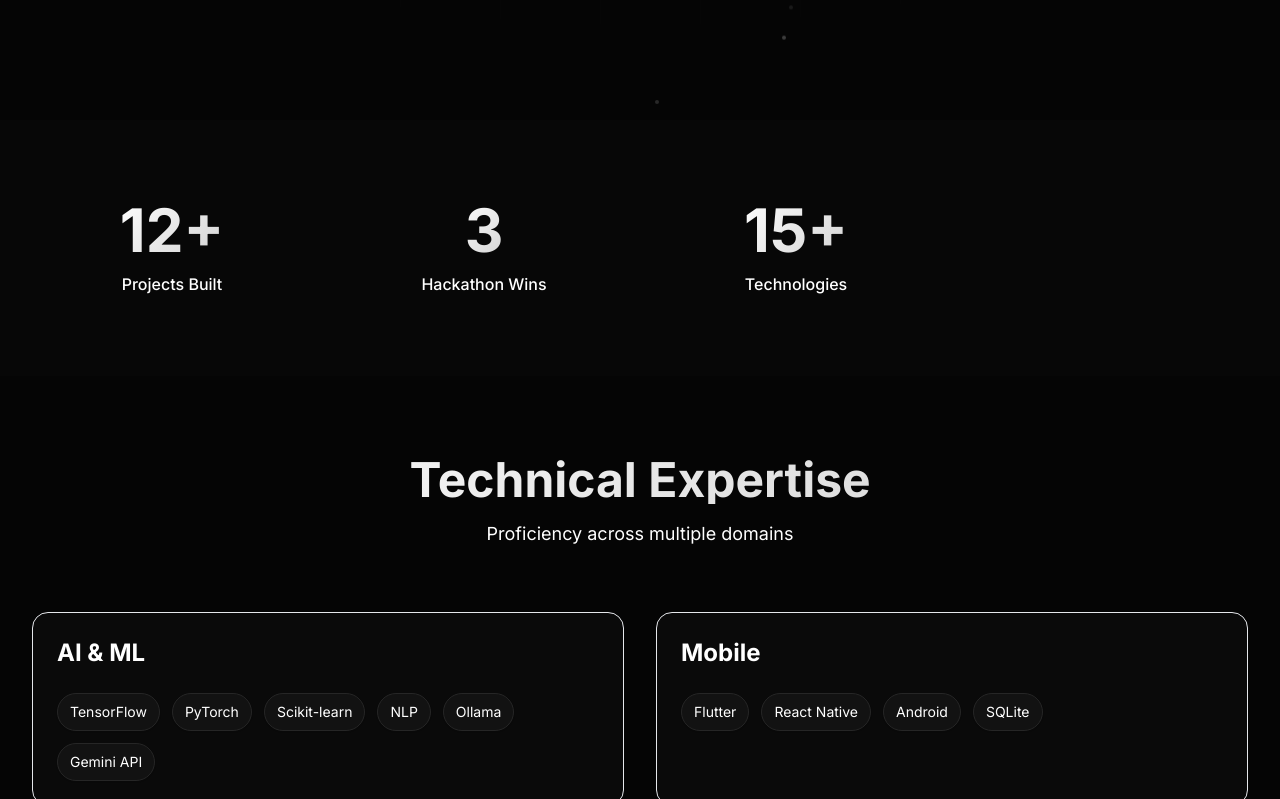
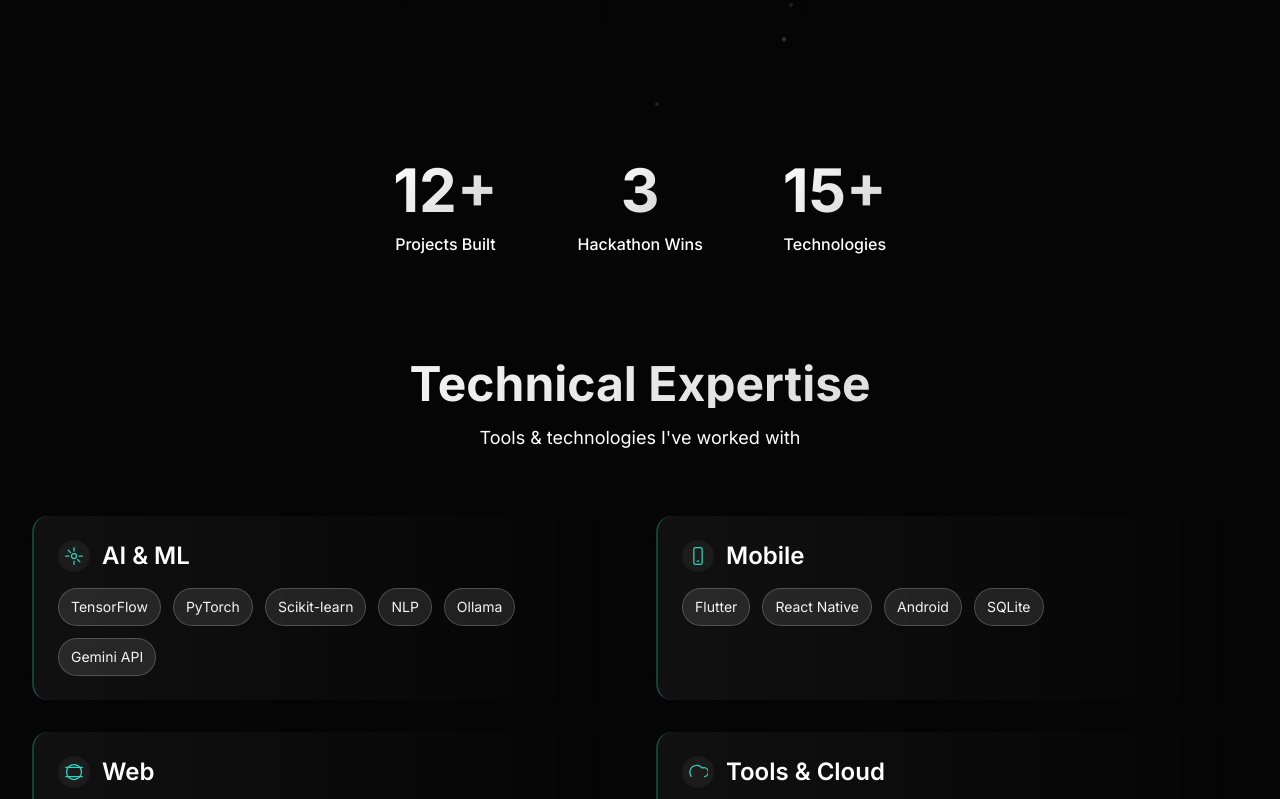
Before and after one commit to chethankotian2005/My-Portfolio, a Next.js app: page / in a window 1280 px wide. Shown: the part 901-1700 px from the top of the page. Built offline with nearby package versions, Linux system fonts and the light colour scheme.

Commit message:
Center stats, remove empty wrapper, redesign skills, install lucide-react

```diff
--- a/components/Hero.jsx
+++ b/components/Hero.jsx
@@ -274,7 +274,6 @@ export default function Hero() {
             </Link>
           </motion.div>
 
-          {/* Social Proof / Stats (Optional) */}
           {/* Scroll Indicator */}
           <motion.div
             initial={{ opacity: 0, y: -10 }}
--- a/components/SkillsVisualization.jsx
+++ b/components/SkillsVisualization.jsx
@@ -5,25 +5,37 @@ import { motion } from 'framer-motion';
 const skillCategories = [
   {
     title: 'AI & ML',
+    icon: (
+      <svg className="w-5 h-5 text-teal-400" viewBox="0 0 24 24" fill="none" stroke="currentColor" strokeWidth="1.5" strokeLinecap="round" strokeLinejoin="round"><path d="M12 2v4"/><path d="M12 18v4"/><path d="M4.93 4.93l2.83 2.83"/><path d="M16.24 16.24l2.83 2.83"/><path d="M2 12h4"/><path d="M18 12h4"/><circle cx="12" cy="12" r="3"/></svg>
+    ),
     skills: ['TensorFlow', 'PyTorch', 'Scikit-learn', 'NLP', 'Ollama', 'Gemini API'],
   },
   {
     title: 'Mobile',
+    icon: (
+      <svg className="w-5 h-5 text-teal-400" viewBox="0 0 24 24" fill="none" stroke="currentColor" strokeWidth="1.5" strokeLinecap="round" strokeLinejoin="round"><rect x="7" y="2" width="10" height="20" rx="2"/><path d="M11 18h2"/></svg>
+    ),
     skills: ['Flutter', 'React Native', 'Android', 'SQLite'],
   },
   {
     title: 'Web',
+    icon: (
+      <svg className="w-5 h-5 text-teal-400" viewBox="0 0 24 24" fill="none" stroke="currentColor" strokeWidth="1.5" strokeLinecap="round" strokeLinejoin="round"><path d="M21 12a9 9 0 11-18 0 9 9 0 0118 0z"/><path d="M2.05 6.52h19.9"/><path d="M2.05 17.48h19.9"/></svg>
+    ),
     skills: ['React', 'Next.js', 'TypeScript', 'Tailwind CSS', 'FastAPI', 'Django'],
   },
   {
     title: 'Tools & Cloud',
+    icon: (
+      <svg className="w-5 h-5 text-teal-400" viewBox="0 0 24 24" fill="none" stroke="currentColor" strokeWidth="1.5" strokeLinecap="round" strokeLinejoin="round"><path d="M20 17.58A5 5 0 0018 7h-1.26A8 8 0 104 17.25"/></svg>
+    ),
     skills: ['Firebase', 'Git/GitHub', 'Docker', 'Supabase', 'Redis', 'Vercel'],
   },
 ];
 
 export default function SkillsVisualization() {
   return (
-    <section className="py-14 sm:py-20 bg-white dark:bg-deep-black">
+    <section className="py-12 sm:py-16 bg-white dark:bg-deep-black">
       <div className="max-w-7xl mx-auto px-4 sm:px-6 lg:px-8">
         <motion.div
           initial={{ opacity: 0, y: 30 }}
@@ -36,29 +48,34 @@ export default function SkillsVisualization() {
             Technical Expertise
           </h2>
           <p className="text-text-secondary text-base sm:text-lg">
-            Proficiency across multiple domains
+            Tools & technologies I've worked with
           </p>
         </motion.div>
 
         <div className="grid md:grid-cols-2 gap-5 sm:gap-8">
-          {skillCategories.map((category, categoryIndex) => (
+          {skillCategories.map((category, idx) => (
             <motion.div
               key={category.title}
-              initial={{ opacity: 0, x: categoryIndex % 2 === 0 ? -30 : 30 }}
+              initial={{ opacity: 0, x: idx % 2 === 0 ? -20 : 20 }}
               whileInView={{ opacity: 1, x: 0 }}
               viewport={{ once: true }}
-              transition={{ delay: categoryIndex * 0.1, duration: 0.6 }}
-              className="bg-gray-50 dark:bg-secondary-black rounded-2xl p-6 border border-gray-200 dark:border-gray hover:border-primary-indigo/50 transition-all duration-300"
+              transition={{ delay: idx * 0.08, duration: 0.6 }}
+              className="rounded-2xl p-6 border-l-2 border-teal-400/30 bg-gradient-to-r from-white/5 to-transparent dark:from-white/5 dark:to-transparent transition-all duration-300"
             >
-              <h3 className="text-xl sm:text-2xl font-bold text-text-primary mb-6">
-                {category.title}
-              </h3>
+              <div className="flex items-center gap-3 mb-4">
+                <div className="flex items-center justify-center w-8 h-8 rounded-full bg-white/5">
+                  {category.icon}
+                </div>
+                <h3 className="text-xl sm:text-2xl font-semibold text-text-primary">
+                  {category.title}
+                </h3>
+              </div>
 
               <div className="flex flex-wrap gap-3">
                 {category.skills.map((skill) => (
                   <span
                     key={skill}
-                    className="inline-flex items-center rounded-full border border-gray-200 dark:border-border-gray bg-white dark:bg-card-black px-3 py-2 text-sm text-gray-700 dark:text-text-secondary shadow-sm"
+                    className="inline-flex items-center rounded-full bg-white/10 border border-white/20 px-3 py-2 text-sm text-gray-100 transition-colors duration-200 hover:border-white/40 hover:text-white"
                   >
                     {skill}
                   </span>
--- a/components/StatsSection.jsx
+++ b/components/StatsSection.jsx
@@ -43,23 +43,23 @@ export default function StatsSection() {
   const [inView, setInView] = useState(false);
 
   return (
-    <section className="py-14 sm:py-20 bg-gray-50 dark:bg-secondary-black/50">
+    <section className="py-8 sm:py-10 bg-transparent dark:bg-transparent">
       <div className="max-w-7xl mx-auto px-4 sm:px-6 lg:px-8">
         <motion.div
           initial={{ opacity: 0 }}
           whileInView={{ opacity: 1 }}
           viewport={{ once: true }}
           onViewportEnter={() => setInView(true)}
-          className="grid grid-cols-2 md:grid-cols-4 gap-6 md:gap-8"
+          className="flex flex-wrap justify-center items-center gap-12 md:gap-20"
         >
           {stats.map((stat, index) => (
             <motion.div
               key={index}
-              initial={{ opacity: 0, y: 30 }}
+              initial={{ opacity: 0, y: 20 }}
               whileInView={{ opacity: 1, y: 0 }}
               viewport={{ once: true }}
-              transition={{ delay: index * 0.1, duration: 0.6 }}
-              className="text-center"
+              transition={{ delay: index * 0.08, duration: 0.5 }}
+              className="text-center w-full sm:w-auto"
             >
               <div className="mb-3">
                 {inView && <Counter end={stat.number} duration={stat.duration} suffix={stat.suffix} />}
--- a/package.json
+++ b/package.json
@@ -11,6 +11,7 @@
   "dependencies": {
     "firebase": "^11.1.0",
     "framer-motion": "^11.15.0",
+    "lucide-react": "^1.16.0",
     "matter-js": "^0.20.0",
     "next": "^15.1.0",
     "next-themes": "^0.4.4",
```
Also changed, not shown: 1 other file (tests, documents, lock files or other folders).
